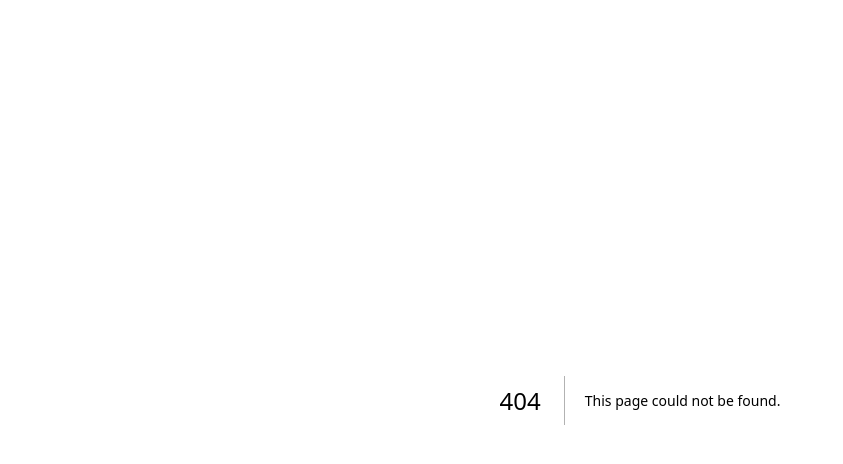
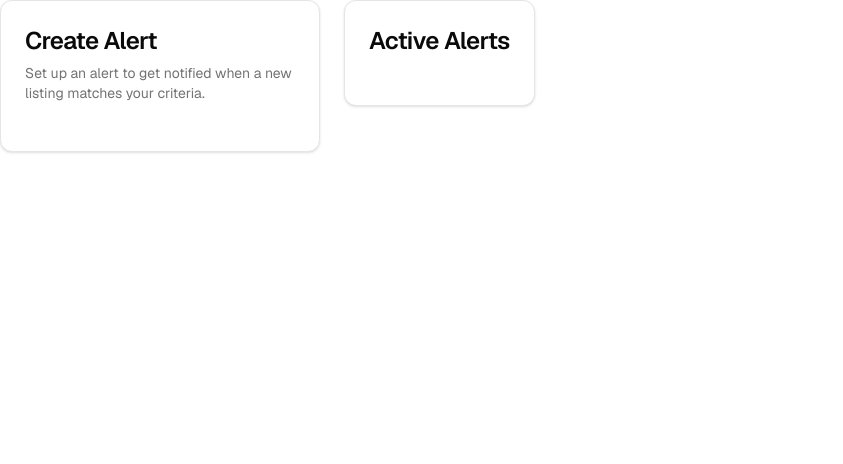
Before and after one commit to Akib306/Campus-Find, a Next.js app: page /alert in a window 1280 px wide. Before the commit this address had no page. Shown: the top 464 px of the page, without its empty margins (0-843 px from the left). Built offline with nearby package versions, Linux system fonts and the light colour scheme; no server answers.

Commit message:
feat: create alert page to contain alert functionality

```diff
--- /dev/null
+++ b/app/alert/page.tsx
@@ -0,0 +1,19 @@
+import { CreateAlertForm } from "@/components/create-alert-form";
+import { AlertList } from "@/components/alert-list";
+
+
+export default function AlertsPage() {
+  return (
+    <div className="flex-1 w-full flex gap-6">
+      {/* Left side - Compact Create Alert Form */}
+      <div className="w-80 flex-shrink-0">
+        <CreateAlertForm />
+      </div>
+
+      {/* Right side - Alert List takes remaining space */}
+      <div className="flex-1">
+        <AlertList />
+      </div>
+    </div>
+  );
+}
```
